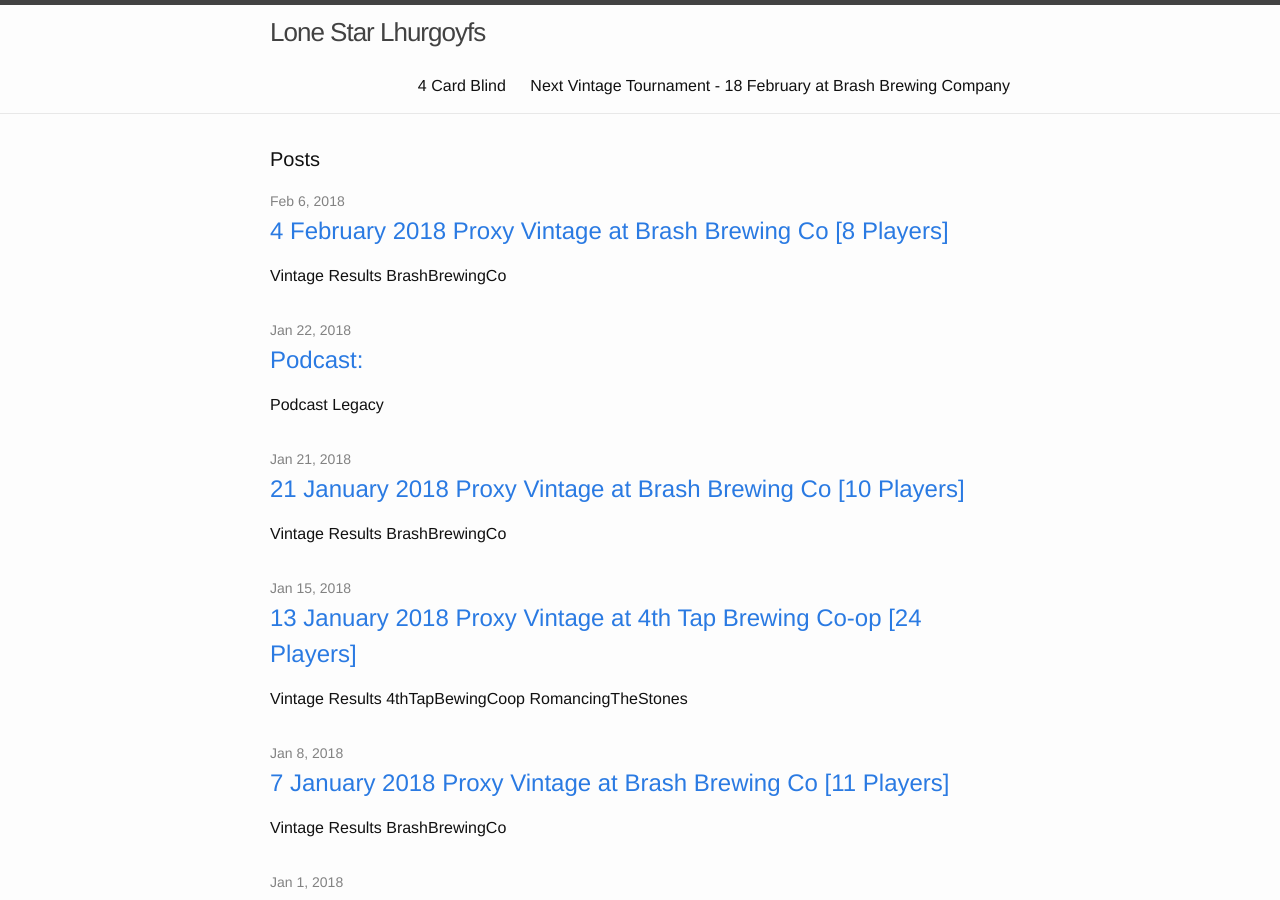
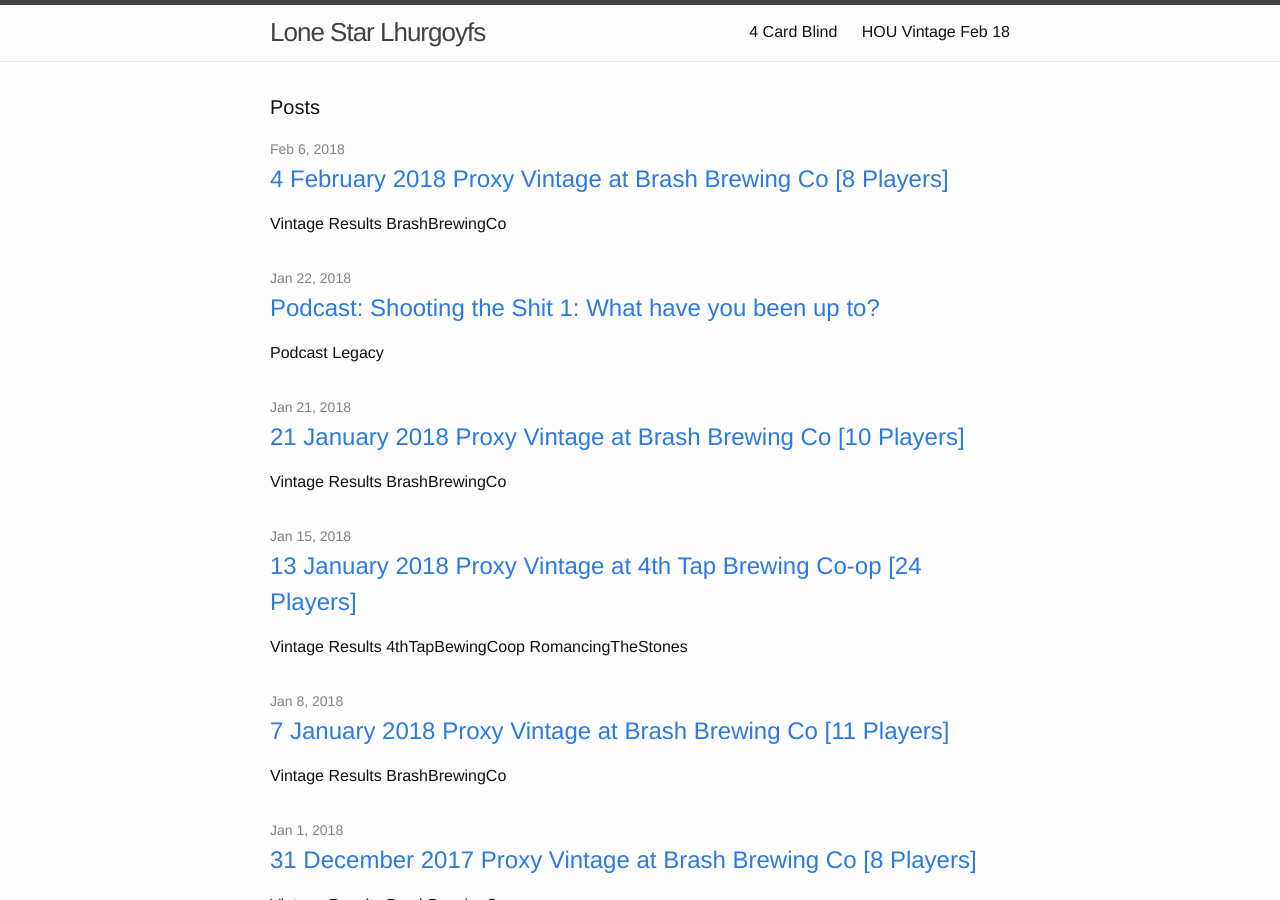
Before and after one commit to LoneStarLhurgoyfs/lonestarlhurgoyfs.github.io, a Jekyll site: the page built from index.md, in a window 1280 px wide and 900 px high. Built offline with Jekyll 4.4.1, drawn with Linux system fonts in a browser that asks for light colours.

Commit message:
Cleaning up in preperation for giving Austin its own page

```diff
--- a/nextTournament.md
+++ b/HOUVintage.md
@@ -1,7 +1,8 @@
 ---
 layout: page
-title: "Next Vintage Tournament - 18 February at Brash Brewing Company"
-permalink: /nextVintageTournament/
+title: "HOU Vintage Feb 18"
+permalink: /HOUVintage/
+redirect_from: "/nextVintageTournament/"
 ---
 
 ![BRASH](https://images.lonestarlhurgoyfs.com/brash/brashman_with_cards.jpg)
--- a/_config.yml
+++ b/_config.yml
@@ -18,15 +18,13 @@ title: Lone Star Lhurgoyfs
 description: > # this means to ignore newlines until "baseurl:"
  Lonestar Lhurgoyfs - A group of Texas-based Magic players focusing on beer, Vintage, and Legacy, in that order.
 baseurl: "" # the subpath of your site, e.g. /blog
-url: "" # the base hostname & protocol for your site, e.g. http://example.com
+url: "https://LoneStarLhurgoyfs.com" # the base hostname & protocol for your site, e.g. http://example.com
 twitter_username: TexasLhurgoyfs
 #github_username:  jekyll
 
 # Build settings
 markdown: kramdown
 #theme: minima
-gems:
-  - jekyll-feed
 exclude:
   - Gemfile
   - Gemfile.lock
@@ -35,7 +33,10 @@ subtitle: "Here for the beer."
 url: https://lonestarlhurgoyfs.com
 lang: en
 author: Lone Star Lhurgoyfs
-copyright:      "&#x2117; &amp; &#xA9; 2017"
+copyright:      "&#x2117; &amp; &#xA9; 2017-2018"
 google_analytics: UA-98795844-1
 
 permalink: :year-:month-:day-:title/
+plugins:
+  - jekyll-redirect-from
+  - jekyll-feed
--- a/_posts/2018-01-22-Podcast-Shooting-the-shit-1-What-have-you-been-up-to.markdown
+++ b/_posts/2018-01-22-Podcast-Shooting-the-shit-1-What-have-you-been-up-to.markdown
@@ -1,6 +1,6 @@
 ---
 layout: post
-title:  "Podcast:"
+title:  "Podcast: Shooting the Shit 1: What have you been up to?"
 date:   2018-01-22 18:30:00 -0500
 categories: Podcast Legacy
 file: https://audio.lonestarlhurgoyfs.com/Lone_Star_Legacy_12_Shooting_the_shit_1_What_have_you_been_up_to.mp3
```
Also changed, not shown: index.md (+1 -0 lines).
